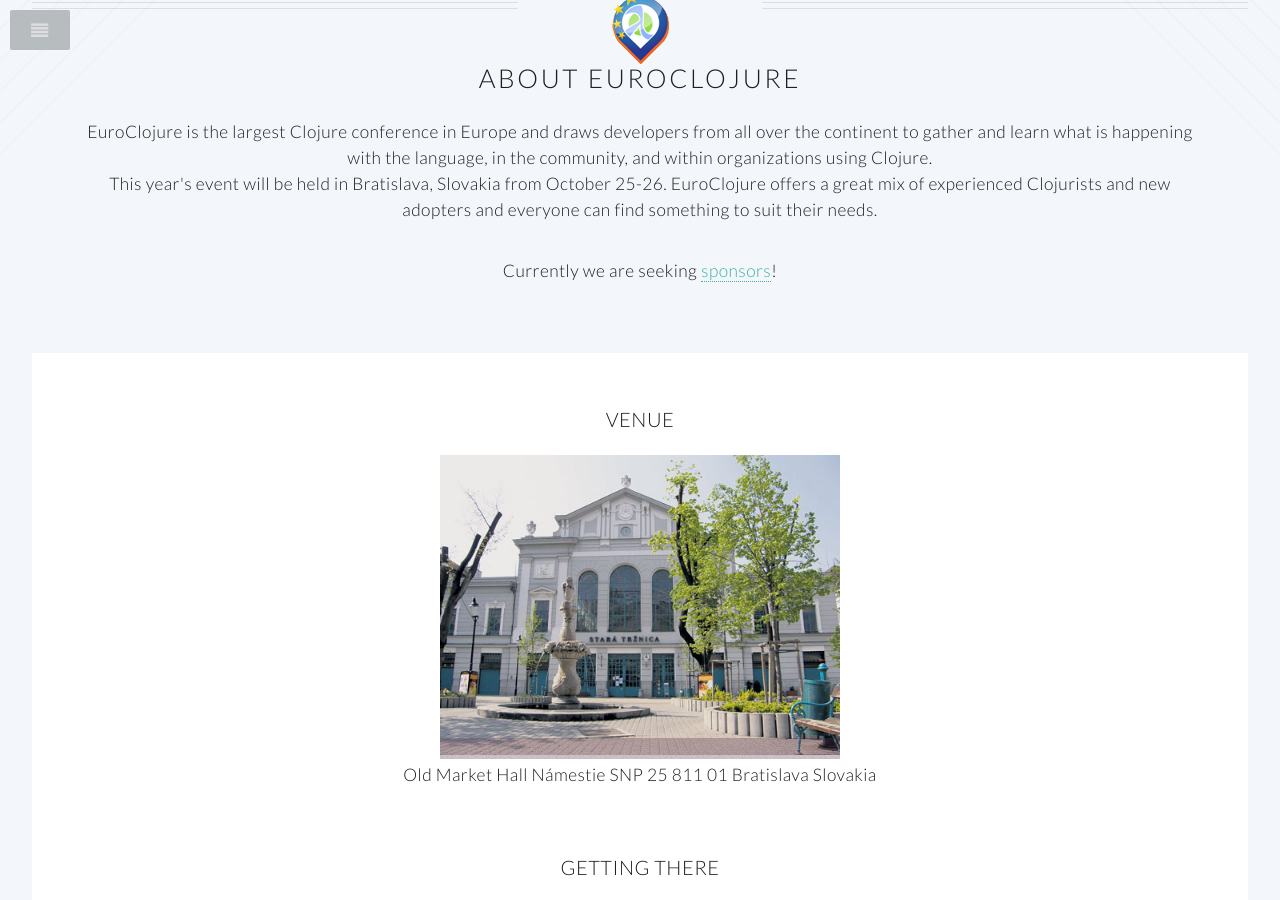
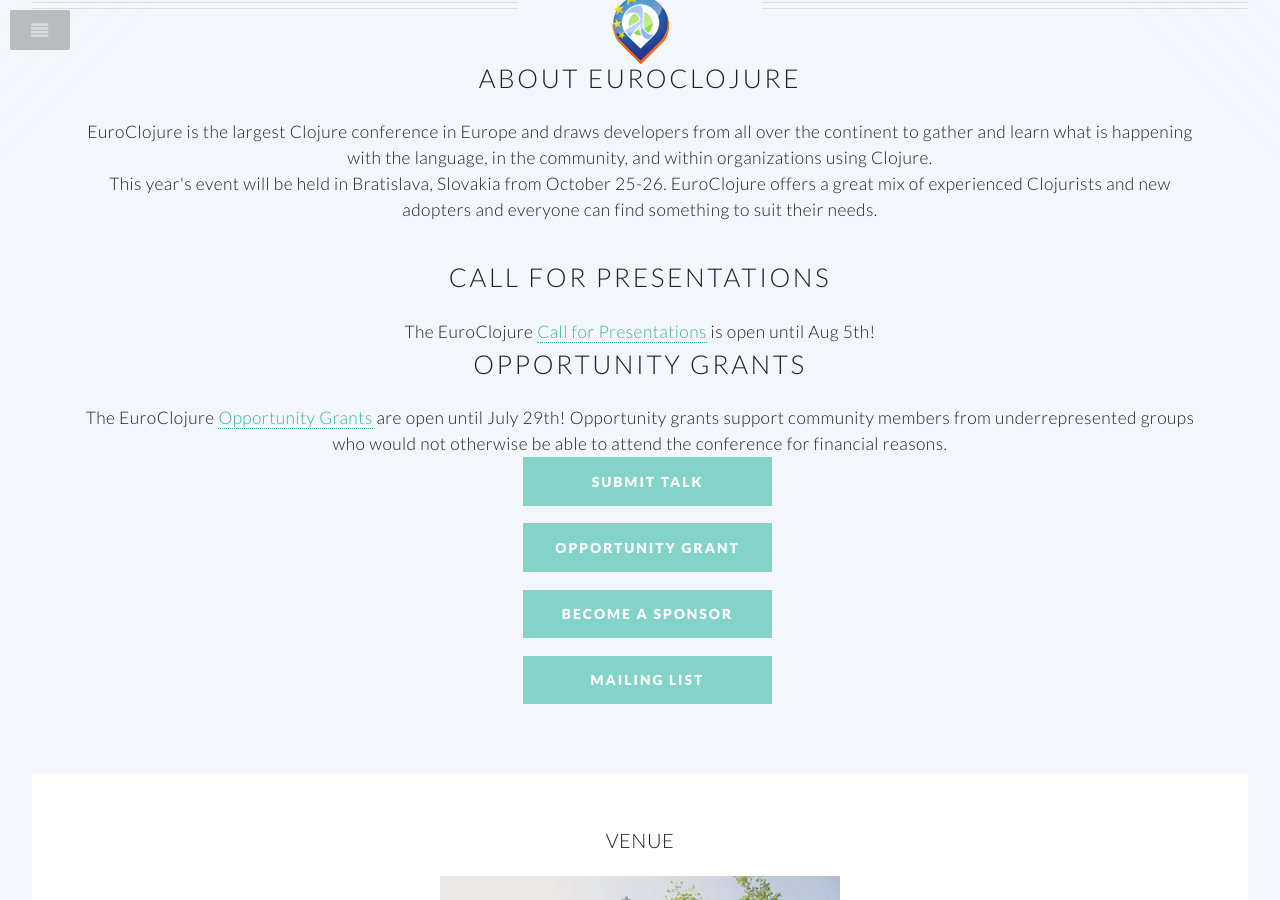
Before and after one commit to euroclojureorg/euroclojureorg.github.io, a Jekyll site: the page built from index.html, in a window 1280 px wide and 900 px high, scrolled down 745 px. Built offline with Jekyll 4.4.1, drawn with Linux system fonts in a browser that asks for light colours.

Commit message:
update home page with links

```diff
--- a/_includes/header.html
+++ b/_includes/header.html
@@ -10,7 +10,8 @@
 							<a href="">Information</a>
 							<ul>
 								<li class="current"><a href="index.html">Home</a></li>
-								<!--<li><a href="opportunity">Opportunity Grants</a></li> -->
+								<li><a href="cfp">Call for Presentations</a></li>
+								<li><a href="opportunity">Opportunity Grants</a></li>
 								<!-- <li><a href="schedule">Schedule</a></li> -->
                 <li><a href="sponsorship">Sponsorship</a></li>
                 <li><a href="policies">Policies</a></li>
--- a/_layouts/home.html
+++ b/_layouts/home.html
@@ -47,13 +47,32 @@
 								<br/>
 								<p>This year's event will be held in Bratislava, Slovakia from October 25-26.  EuroClojure offers a great mix of experienced Clojurists and new adopters and everyone can find something to suit their needs.</p>
 
-								<p>Currently we are seeking <a href="sponsorship">sponsors</a>!<br>
-								   <!--
-									 <a href="https://ti.to/cognitect/euroclojure-2015">Registration is open!</a><br>
-								   Check out the full <a href="speakers">list of speakers</a>.<br>
-								   Apply for an <a href="opportunity">opportunity grant</a>.
-									 -->
-									 </p>
+								<h2>Call for Presentations</h2>
+								<p>The EuroClojure <a href="cfp">Call for Presentations</a> is open until Aug 5th!</p>
+								<br/>
+
+								<!--
+								<h2>Registration</h2>
+								<p>Regular registration ($400) is available until March 25th.<br/>
+									Late registration ($460) begins March 26th.<br/>
+									Pre-conference <a href="training">training</a> is available for Clojure (2 days, $300) and Datomic (1 day, $200).</p>
+								<br/>
+								-->
+
+								<h2>Opportunity Grants</h2>
+								<p>The EuroClojure <a href="opportunity">Opportunity Grants</a> are open until July 29th!<br/>
+									Opportunity grants support community members from underrepresented groups who would not<br/>
+									otherwise be able to attend the conference for financial reasons.</p>
+								<br/>
+
+								<ul class="buttons">
+					 			  <!-- <li><a href="https://ti.to/cognitect/clojure-west-2016" class="button special">register</a></li> -->
+								  <li><a href="cfp" class="button special">submit talk</a></li>
+								  <li><a href="opportunity" class="button special">opportunity grant</a></li>
+					 			  <li><a href="sponsorship" class="button special">become a sponsor</a></li>
+								  <li><a href="http://go.cognitect.com/l/46282/2016-01-04/2ny9hj" class="button special">mailing list</a></li>
+							 	</ul>
+
 							</header>
 
 				<!-- One -->
@@ -106,40 +125,6 @@
 					</section>
 -->
 
-					<!-- Two -->
-<!--
-						<section class="wrapper style2 container special-alt">
-							<div class="row half">
-								<div class="8u">
-
-									<a id="cfp"/>
-									<header>
-									  <h2>CALL FOR PRESENTATIONS IS OPEN<br>
-								      </h2>
-									</header>
-									<p>Please submit your talks for EuroClojure in the areas of core language, libraries, tools, experience reports, ideas, or just something fun! Speakers receive free admission, up to &euro; 450 airfare, and 3 room nights at the conference hotel. The CFP closes Apr 20th with notification by Apr 29th.</p>
-									<footer>
-										<ul class="buttons">
-											<li><a href="https://cognitect.wufoo.com/forms/euroclojure-2015-call-for-presentations/" class="button">Submit a talk</a></li>
-										</ul>
-									</footer>
-
-								</div>
-								<div class="4u skel-cell-important">
-
-									<ul class="feature-icons">
-										<li><span class="icon fa-clock-o"><span class="label">Feature 1</span></span></li>
-										<li><span class="icon fa-volume-up"><span class="label">Feature 2</span></span></li>
-										<li><span class="icon fa-laptop"><span class="label">Feature 3</span></span></li>
-										<li><span class="icon fa-inbox"><span class="label">Feature 4</span></span></li>
-										<li><span class="icon fa-lock"><span class="label">Feature 5</span></span></li>
-										<li><span class="icon fa-cog"><span class="label">Feature 6</span></span></li>
-									</ul>
-
-								</div>
-							</div>
-						</section>
-					-->
 				<!-- Three -->
 					<section class="wrapper style3 container special">
 						<div class="row">
@@ -285,7 +270,8 @@
 					<ul class="buttons">
 					  <li><a href="sponsorship" class="button">sponsor</a></li>
 					  <!-- <li><a href="tbd" class="button special">register</a></li> -->
-					  <!--  <li><a href="opportunity" class="button">opp grant</a></li> -->
+					  <li><a href="cfp" class="button">submit talk</a></li>
+					  <li><a href="opportunity" class="button">opp grant</a></li>
 					  <li><a href="http://go.cognitect.com/l/46282/2016-01-04/2ny9hj" class="button">mailing list</a></li>
 					</ul>
 				</footer>
```
